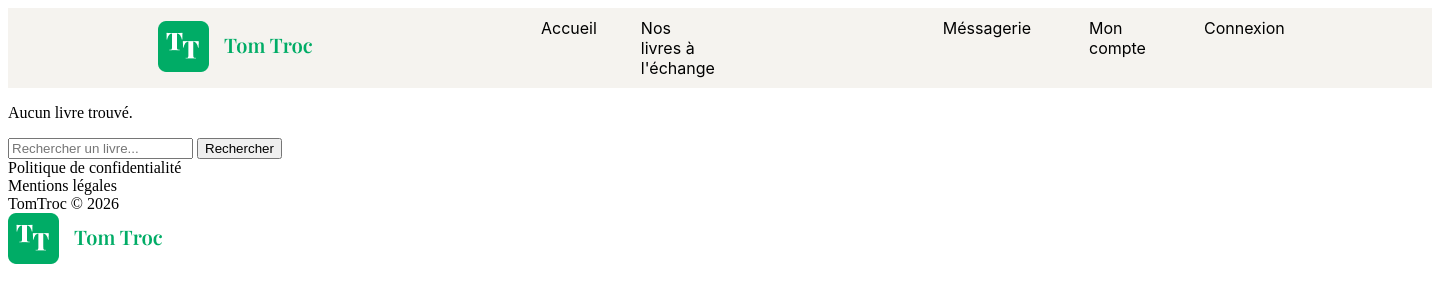
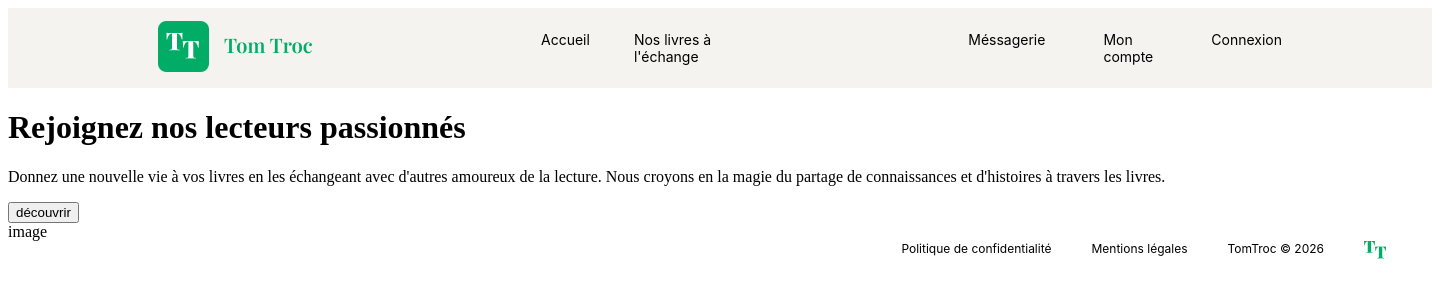
Before and after one commit to GregoryBeylier/projet_web_site_TomTroc, a PHP site: page / in a window 1440 px wide. Shown: the top 303 px of the page. Run offline with PHP 8.4, Linux system fonts and the light colour scheme; data that the repository does not hold is empty.

Commit message:
add footer, homePage

```diff
--- a/controllers/BookController.php
+++ b/controllers/BookController.php
@@ -15,12 +15,12 @@ class BookController
         $this->userManager = new UserManager();
     }
 
-    // Méthode pour afficher la liste de tous les livres
-    public function listBooks()
-    {
-        $books = $this->bookManager->getAllBooks();
-        require __DIR__ . '/../views/book/list.php';
-    }
+    //
+
+   public function home()
+   {
+       require __DIR__ . '/../views/home.php';
+   }
 
     // Nouvelle méthode pour afficher les livres d'un utilisateur spécifique
     public function library()
--- a/css/Style.css
+++ b/css/Style.css
@@ -1,3 +1,5 @@
+
+
 .logo {
     margin : 150px;
 }
@@ -15,7 +17,7 @@
 .header_nav {
     display: flex;
     justify-content: space-between;
-    width : 100%
+    width : 100%;
 }
 
 .header_link {
@@ -26,22 +28,34 @@
     padding-left : 78px;
     padding-right : 150px;
     font-family : "inter";
+    font-size : 14px;
 }
 
-.header_link_left{
+.header_link_left {
     gap : 44px;
 }
 
-.header_link_right{
-    gap : 58px
+.header_link_right {
+    gap : 58px;
 }
 
-a{
+a {
      text-decoration : none;
      color: black;
-
 }
 
-.active a {
-    font-weight:bold;
+.footer {
+    background-color: #FFFFFF;
+    display: flex;
+    justify-content: flex-end;
+    align-items : flex-end;
+    flex-direction: row;
 }
+
+.container{
+    display: flex;
+    padding-right: 46px;
+    gap : 40px;
+    font-family: "inter";
+    font-size: 12px;
+}
--- a/index.php
+++ b/index.php
@@ -8,7 +8,7 @@ require 'controllers/MessageController.php';
 
 // Récupérer les paramètres de la requête
 $controller = $_GET['controller'] ?? 'book';
-$action = $_GET['action'] ?? 'availableBooks';
+$action = $_GET['action'] ?? 'home';
 
 
 try {
@@ -16,9 +16,9 @@ try {
     switch ($controller) {
         case 'book':
             switch ($action) {
-                case 'list':
+                case 'home':
                     $bookController = new BookController();
-                    $bookController->listBooks();
+                    $bookController->home();
                     break;
                 case 'availableBooks':
                     $bookController = new BookController();
--- /dev/null
+++ b/views/home.php
@@ -0,0 +1,25 @@
+<!DOCTYPE html>
+<html lang="fr">
+
+<head>
+    <meta charset="UTF-8">
+    <meta name="viewport" content="width=device-width, initial-scale=1.0">
+    <link rel="stylesheet" href="css/style.css">
+    <title>Accueil</title>
+</head>
+
+<body>
+    <?php require __DIR__ . '/templates/header.php'; ?>
+    <div>
+        <h1>Rejoignez nos lecteurs passionnés</h1>
+        <p>Donnez une nouvelle vie à vos livres en les échangeant avec d'autres amoureux de la lecture. Nous croyons en la magie du partage de connaissances et d'histoires à travers les livres.</p>
+        <button>découvrir</button>
+    </div>
+
+    <div>
+        image
+    </div>
+    <?php require __DIR__ . '/templates/footer.php'; ?>
+</body>
+
+</html>
--- a/views/templates/footer.php
+++ b/views/templates/footer.php
@@ -1,11 +1,13 @@
-<footer>
-    <div class="footer-content">
+<footer class="footer">
+
+    <div class="container">
+
         <div>Politique de confidentialité</div>
         <div>Mentions légales</div>
         <div>TomTroc © 2026</div>
         <div>
             <a href="index.php">
-                <img src="picture/logo.png" alt="Logo TomTroc">
+                <img src="picture/group.png" alt="Logo TomTroc">
             </a>
         </div>
     </div>
```
Also changed, not shown: picture/accueil.png (added).
